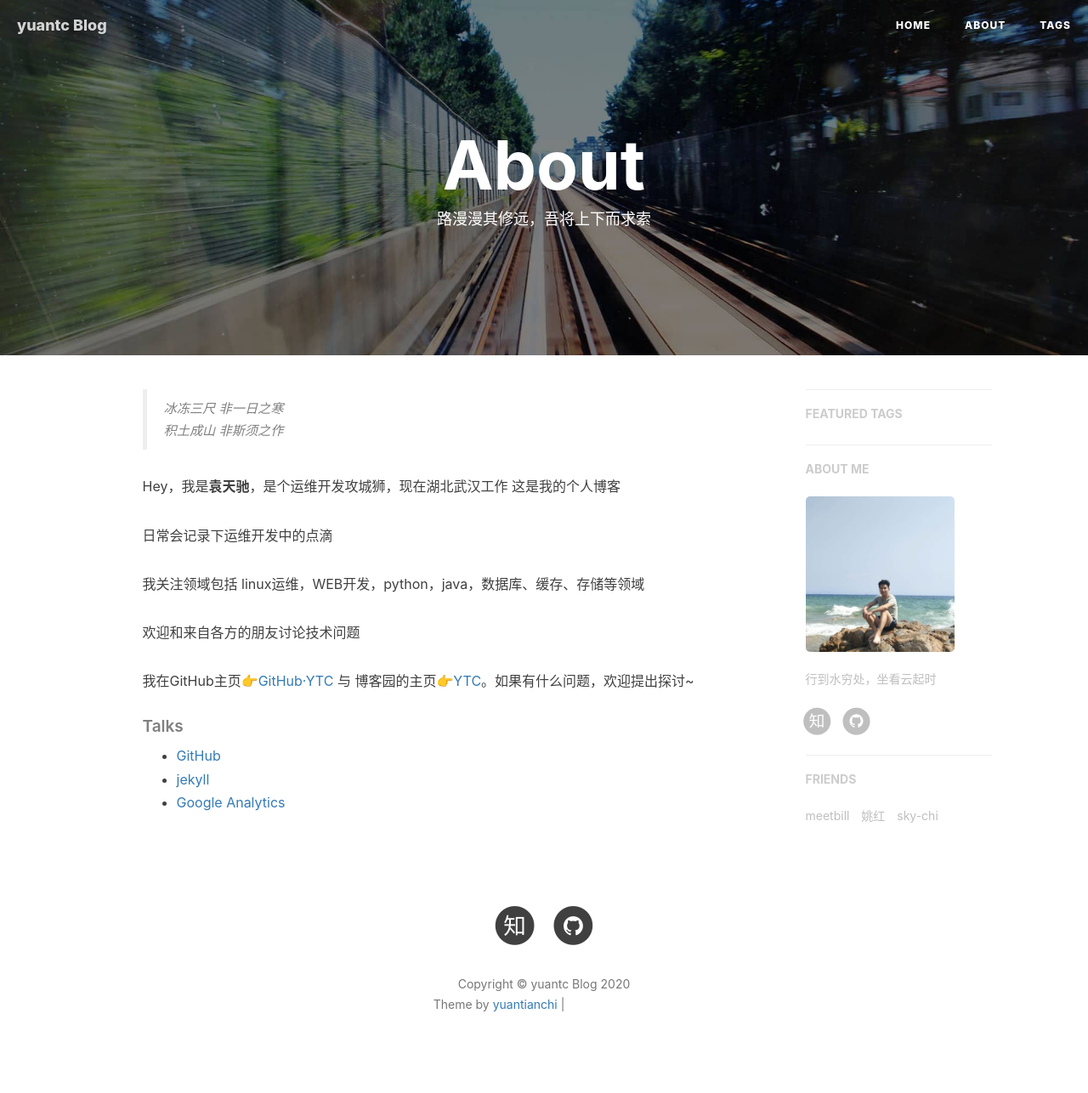
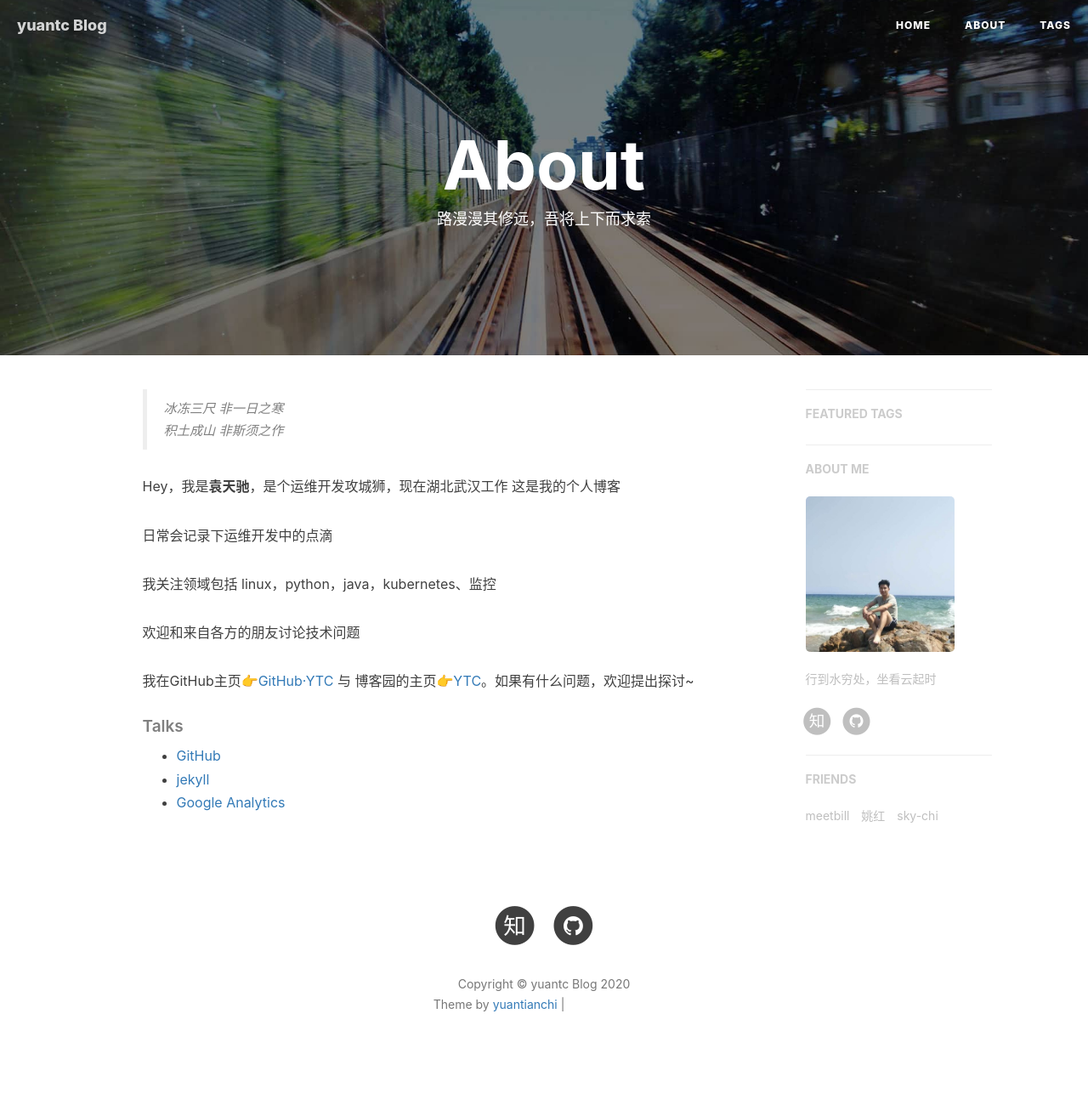
Before and after one commit to yuantianchi/sky.github.io, a Jekyll site: the page built from about.html, in a window 1280 px wide. Shown: the whole page at 85% size. Built offline with Jekyll 4.4.1, drawn with Linux system fonts in a browser that asks for light colours; nearby versions of some CDN libraries; comment, search, counter and statistics services are not loaded; grey boxes are pictures that could not be loaded.

Commit message:
modify about me

```diff
--- a/about.html
+++ b/about.html
@@ -22,7 +22,7 @@ header-img: "img/about-bg.jpg"
 
     <p>日常会记录下运维开发中的点滴</p>
 
-    <p>我关注领域包括 linux运维，WEB开发，python，java，数据库、缓存、存储等领域</p>
+    <p>我关注领域包括 linux，python，java，kubernetes、监控</p>
 
     <p>欢迎和来自各方的朋友讨论技术问题</p>
     <p></p>
```
